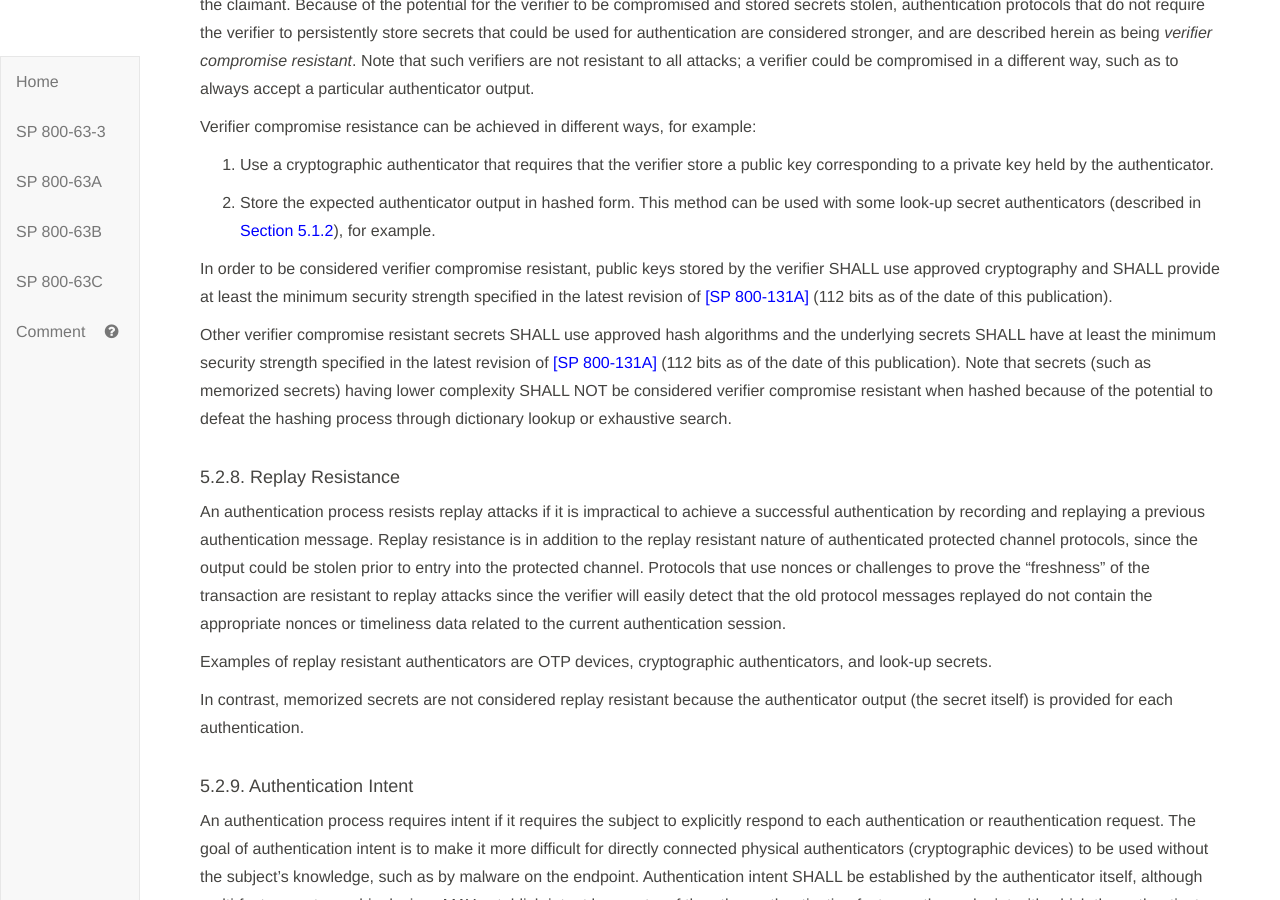
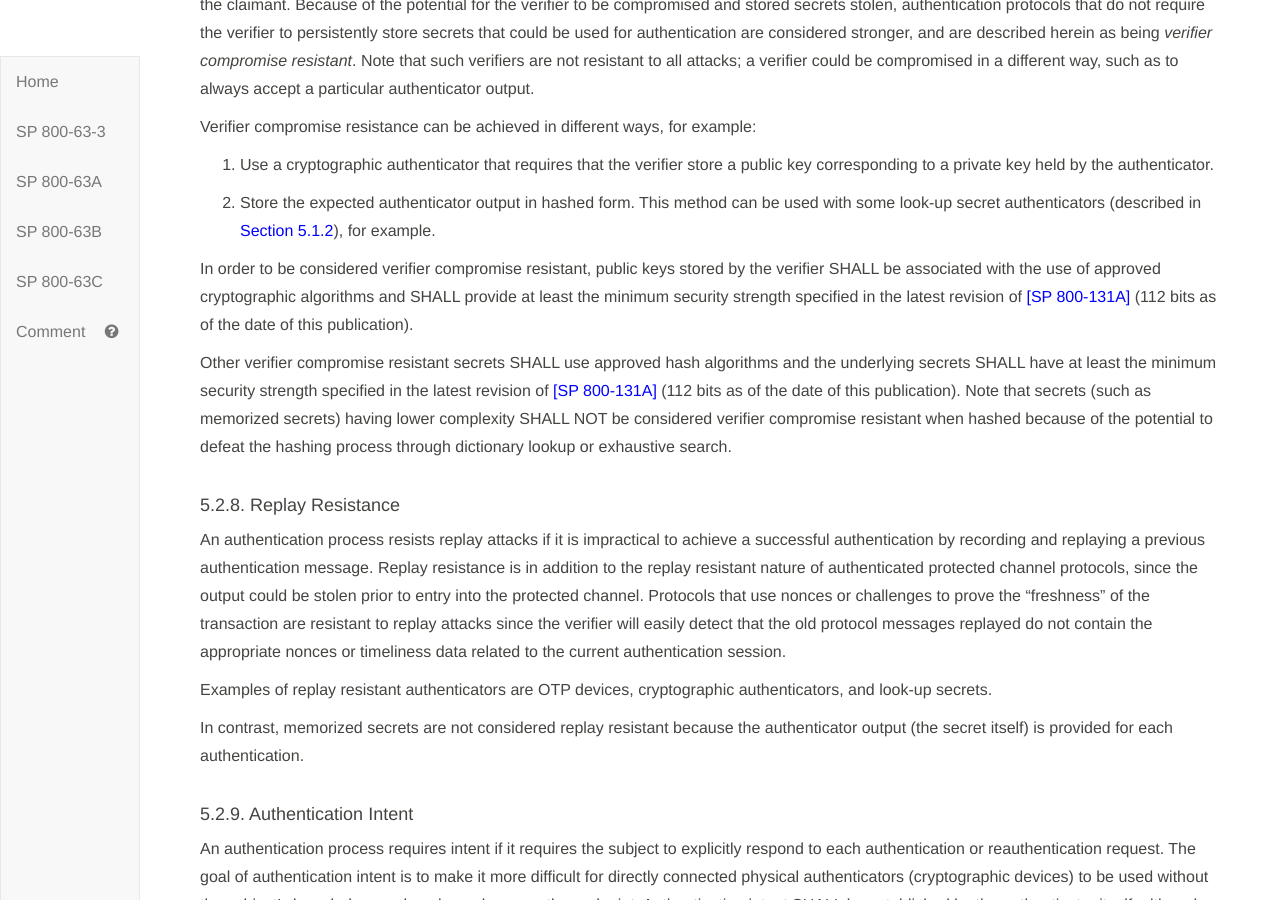
Before and after one commit to usnistgov/800-63-3, a Jekyll site: the page built from sp800-63b/sec5_authenticators.md, in a window 1280 px wide and 900 px high, scrolled down 14329 px. Built offline with Jekyll 4.4.1, drawn with Linux system fonts in a browser that asks for light colours; our own code applies the rules of GitHub Pages for plain Markdown files.

Commit message:
Approved cryptographic algorithms, not keys. Closes #1586

```diff
--- a/sp800-63b/sec5_authenticators.md
+++ b/sp800-63b/sec5_authenticators.md
@@ -429,7 +429,7 @@ In situations where the verifier and CSP are separate entities (as shown by the
 
 #### <a name="verifier-secrets"></a>5.2.7. Verifier Compromise Resistance
 
-Use of some types of authenticators requires that the verifier store a copy of the authenticator secret. For example, an OTP authenticator (described in [Section 5.1.4](#singlefactorOTP)) requires that the verifier independently generate the authenticator output for comparison against the value sent by the claimant. Because of the potential for the verifier to be compromised and stored secrets stolen, authentication protocols that do not require the verifier to persistently store secrets that could be used for authentication are considered stronger, and are described herein as being *verifier compromise resistant*. Note that such verifiers are not resistant to all attacks; a verifier could be compromised in a different way, such as to always accept a particular  authenticator output.
+Use of some types of authenticators requires that the verifier store a copy of the authenticator secret. For example, an OTP authenticator (described in [Section 5.1.4](#singlefactorOTP)) requires that the verifier independently generate the authenticator output for comparison against the value sent by the claimant. Because of the potential for the verifier to be compromised and stored secrets stolen, authentication protocols that do not require the verifier to persistently store secrets that could be used for authentication are considered stronger, and are described herein as being *verifier compromise resistant*. Note that such verifiers are not resistant to all attacks; a verifier could be compromised in a different way, such as to always accept a particular authenticator output.
 
 Verifier compromise resistance can be achieved in different ways, for example:
 
@@ -437,7 +437,7 @@ Verifier compromise resistance can be achieved in different ways, for example:
 
 2. Store the expected authenticator output in hashed form. This method can be used with some look-up secret authenticators (described in [Section 5.1.2](#lookupsecrets)), for example.
 
-In order to be considered verifier compromise resistant, public keys stored by the verifier SHALL use approved cryptography and SHALL provide at least the minimum security strength specified in the latest revision of [[SP 800-131A]](#SP800-131A) (112 bits as of the date of this publication).
+In order to be considered verifier compromise resistant, public keys stored by the verifier SHALL be associated with the use of approved cryptographic algorithms and SHALL provide at least the minimum security strength specified in the latest revision of [[SP 800-131A]](#SP800-131A) (112 bits as of the date of this publication).
 
 Other verifier compromise resistant secrets SHALL use approved hash algorithms and the underlying secrets SHALL have at least the minimum security strength specified in the latest revision of [[SP 800-131A]](#SP800-131A) (112 bits as of the date of this publication). Note that secrets (such as memorized secrets) having lower complexity SHALL NOT be considered verifier compromise resistant when hashed because of the potential to defeat the hashing process through dictionary lookup or exhaustive search.
 
```
